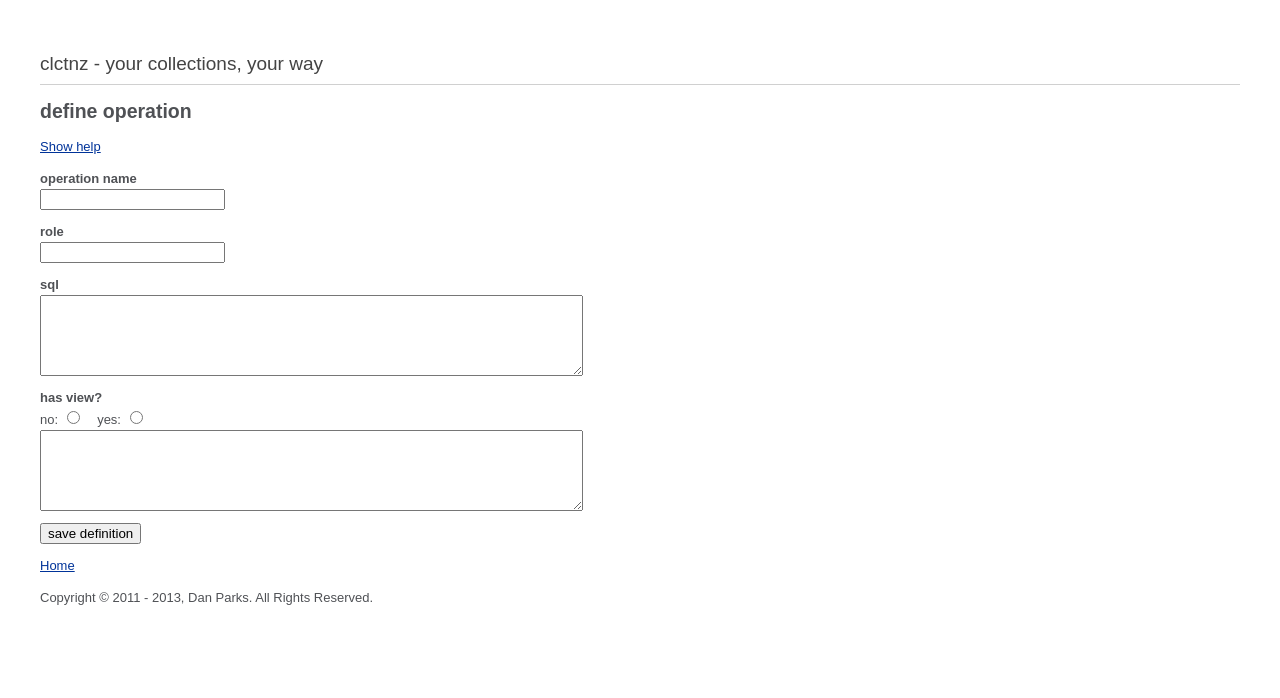
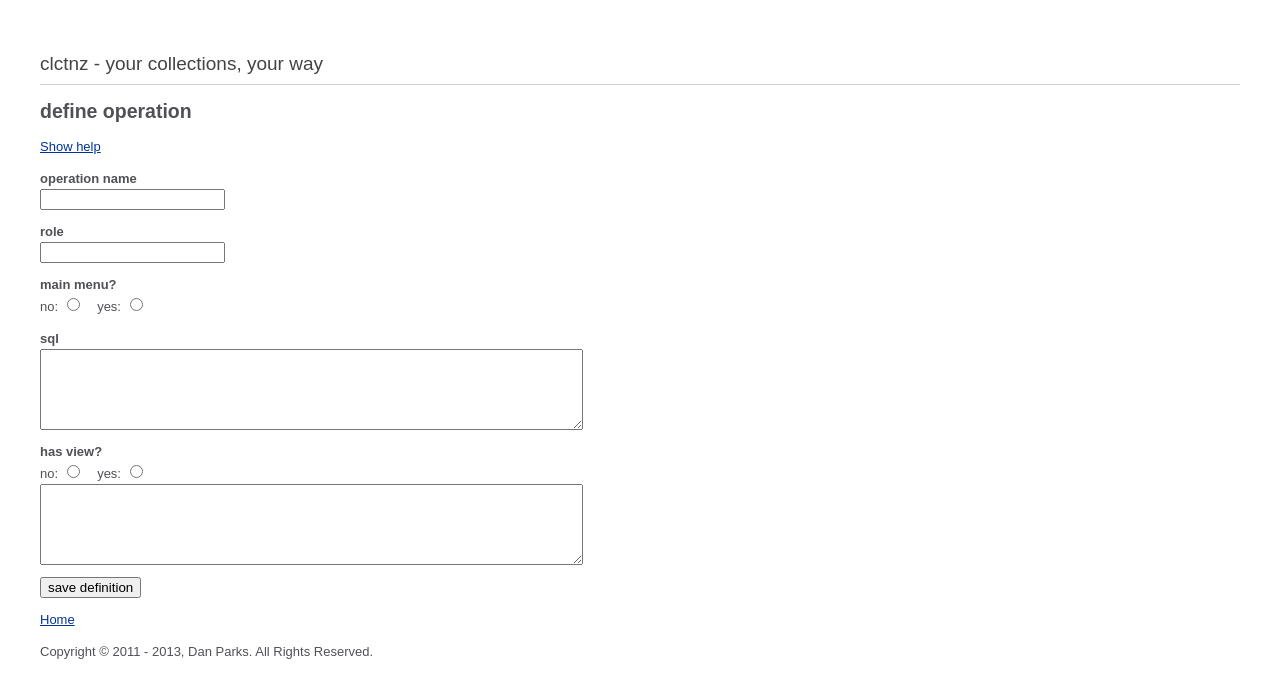
Before and after one commit to tapostrophemo/clctnz, a CodeIgniter app: page /index.php/application/operation in a window 1280 px wide. Shown: the top 698 px of the page. Run offline with CodeIgniter, Linux system fonts and the light colour scheme.

Commit message:
ability to choose which operations appear on the main menu

```diff
--- a/app/controllers/application.php
+++ b/app/controllers/application.php
@@ -71,8 +71,7 @@ class Application extends CI_Controller
     }
     $code[] = array('name' => "app/config/form_validation.php", 'code' => getTemplate('views/templates/app/config/form_validation.php', join($config, "\n")));
 
-    $routes = $this->load->view('templates/app/config/route_fragment', array('operations' => $operations), true);
-    $code[] = array('name' => 'app/config/routes.php', 'code' => getTemplate('views/templates/app/config/routes.php', $routes));
+    $code[] = array('name' => 'app/config/routes.php', 'code' => getTemplate('views/templates/app/config/routes.php'));
     $code[] = array('name' => 'app/controllers/application.php', 'code' => $this->generateController($operations));
     $code[] = array('name' => 'app/controllers/site.php', 'code' => getTemplate('views/templates/app/controllers/site.php'));
     $code[] = array('name' => 'app/models/model.php', 'code' => $this->generateModel());
@@ -80,7 +79,11 @@ class Application extends CI_Controller
 
     $appData = $this->CollectionApp->getHeaderFooter();
     $code[] = array('name' => 'app/views/header.php', 'code' => $appData->header);
-    $code[] = array('name' => 'app/views/menu.php', 'code' => $this->load->view('templates/app/views/menu', array('operations' => $operations), true));
+    $menuOperations = array();
+    foreach ($operations as $op) {
+      if ($op->main_menu) $menuOperations[] = $op;
+    }
+    $code[] = array('name' => 'app/views/menu.php', 'code' => $this->load->view('templates/app/views/menu', array('operations' => $menuOperations), true));
     $code[] = array('name' => 'app/views/footer.php', 'code' => $appData->footer);
 
     $sql = array("-- setup");
@@ -102,7 +105,7 @@ class Application extends CI_Controller
       $ss = preg_replace("/\n/", "\\n", $s);
       $vc = preg_replace("/\n/", "\\n", $o->view_code);
       $ops[] = "/*\n-- {$op->name}\n" . $s . "\n*/";
-      $ops[] = "INSERT INTO _clctnz_operations(name, role, sql_text, has_view, view_code) VALUES('{$op->name}', '{$op->role}', '{$ss}', $op->has_view, '{$vc}');\n";
+      $ops[] = "INSERT INTO _clctnz_operations(name, role, main_menu, sql_text, has_view, view_code) VALUES('{$op->name}', '{$op->role}', $op->main_menu, '{$ss}', $op->has_view, '{$vc}');\n";
 
       $name = str_replace(' ', '_', $op->name);
       $code[] = array('name' => "app/views/$name.php", 'code' => ($op->has_view == 1 ? $o->view_code : "TODO: create view for operation $name"));
@@ -184,6 +187,7 @@ class Application extends CI_Controller
     $this->dbforge->add_field(array(
       'name' => array('type' => 'varchar', 'constraint' => 255),
       'role' => array('type' => 'varchar', 'constraint' => 255),
+      'main_menu' => array('type' => 'tinyint'),
       'sql_text' => array('type' => 'text'),
       'has_view' => array('type' => 'tinyint'),
       'view_code' => array('type' => 'text'),
@@ -232,6 +236,7 @@ class Application extends CI_Controller
       $this->CollectionApp->saveOperation(
         $this->input->post('name'),
         $this->input->post('role'),
+        $this->input->post('main_menu'),
         $this->input->post('sql_text'),
         $this->input->post('has_view'),
         $this->input->post('view_code'));
@@ -249,6 +254,7 @@ class Application extends CI_Controller
         $id,
         $this->input->post('name'),
         $this->input->post('role'),
+        $this->input->post('main_menu'),
         $this->input->post('sql_text'),
         $this->input->post('has_view'),
         $this->input->post('view_code'));
--- a/app/helpers/controller_gen_helper.php
+++ b/app/helpers/controller_gen_helper.php
@@ -102,3 +102,18 @@ function generateFromSelect($parser, $name, $sql, $role = '') {
   }
 <?php
 }
+
+/********************************************************************************/
+function generateFromSelectWhere($parser, $name, $sql, $role = '') {
+  // TODO: loop over where-criteria
+  $items = $parser->parsed['FROM'][0]['table'];
+  $where = $parser->parsed['WHERE'][0]['base_expr'];
+?>
+  function <?=$name?>($<?=$where?>) {
+    <?php roleCheck($role); ?>
+
+    $<?=$items?> = $this->db->query('<?=$sql?>', array($<?=$where?>))->result();
+    $this->load->view('<?=$name?>', array('<?=$items?>' => $<?=$items?>));
+  }
+<?php
+}
--- a/app/models/collectionapp.php
+++ b/app/models/collectionapp.php
@@ -16,26 +16,28 @@ class CollectionApp extends CI_Model
   }
 
   function getOperations() {
-    return $this->db->select(array('id', 'name', 'role', 'has_view'))->get('_clctnz_operations')->result();
+    return $this->db->select(array('id', 'name', 'role', 'main_menu', 'has_view'))->get('_clctnz_operations')->result();
   }
 
   function getOperation($id) {
     return $this->db->where('id', $id)->get('_clctnz_operations')->row();
   }
 
-  function saveOperation($name, $role, $sqlText, $hasView, $viewCode) {
+  function saveOperation($name, $role, $mainMenu, $sqlText, $hasView, $viewCode) {
     $this->db->insert('_clctnz_operations', array(
       'name' => $name,
       'role' => $role,
+      'main_menu' => $mainMenu,
       'sql_text' => $sqlText,
       'has_view' => $hasView,
       'view_code' => $viewCode));
   }
 
-  function updateOperation($id, $name, $role, $sqlText, $hasView, $viewCode) {
+  function updateOperation($id, $name, $role, $mainMenu, $sqlText, $hasView, $viewCode) {
     $this->db->where('id', $id)->update('_clctnz_operations', array(
       'name' => $name,
       'role' => $role,
+      'main_menu' => $mainMenu,
       'sql_text' => $sqlText,
       'has_view' => $hasView,
       'view_code' => $viewCode));
--- a/app/views/op.php
+++ b/app/views/op.php
@@ -22,6 +22,11 @@
  <input type="text" name="role" value="<?=set_value('role', $op->role)?>"/>
 </p>
 <p>
+ <label>main menu?</label><br/>
+ no: <input type="radio" name="main_menu" value="0" <?=set_radio('main_menu', 'checked', $op->main_menu == 0)?>>&nbsp;&nbsp;&nbsp;
+ yes: <input type="radio" name="main_menu" value="1" <?=set_radio('main_menu', 'checked', $op->main_menu == 1)?>>
+</p>
+<p>
  <label>sql</label><br/>
  <textarea name="sql_text" rows="5" cols="65"><?=set_value('sql_text', $op->sql_text)?></textarea>
 </p>
--- a/app/views/ops.php
+++ b/app/views/ops.php
@@ -22,6 +22,11 @@
  <input type="text" name="role"/>
 </p>
 <p>
+ <label>main menu?</label><br/>
+ no: <input type="radio" name="main_menu" value="0">&nbsp;&nbsp;&nbsp;
+ yes: <input type="radio" name="main_menu" value="1">
+</p>
+<p>
  <label>sql</label><br/>
  <textarea name="sql_text" rows="5" cols="65"></textarea>
 </p>
--- a/app/views/templates/app/config/route_fragment.php
+++ /dev/null
@@ -1,3 +0,0 @@
-<?php foreach ($operations as $op): $name = str_replace(' ', '_', $op->name); ?>
-$route['<?=$name?>'] = 'application/<?=$name?>';
-<?php endforeach; ?>
--- a/app/views/templates/app/config/routes.php
+++ b/app/views/templates/app/config/routes.php
@@ -2,5 +2,3 @@
 
 $route['default_controller'] = 'site';
 $route['404_override'] = '';
-
-$collectible
--- a/app/views/templates/app/views/menu.php
+++ b/app/views/templates/app/views/menu.php
@@ -4,7 +4,7 @@
 
 <ul>
 <?php foreach ($operations as $operation): $name = str_replace(' ', '_', $operation->name) ?>
- <li><a href="/<?=$name?>"><?=$operation->name?></a></li>
+ <li><a href="/application/<?=$name?>"><?=$operation->name?></a></li>
 <?php endforeach; ?>
 </ul>
 
```
Also changed, not shown: app/views/templates/app/controllers/controller_fragment.php (+6 -1 lines), samples/checklists_app.sql (+9 -8 lines).
